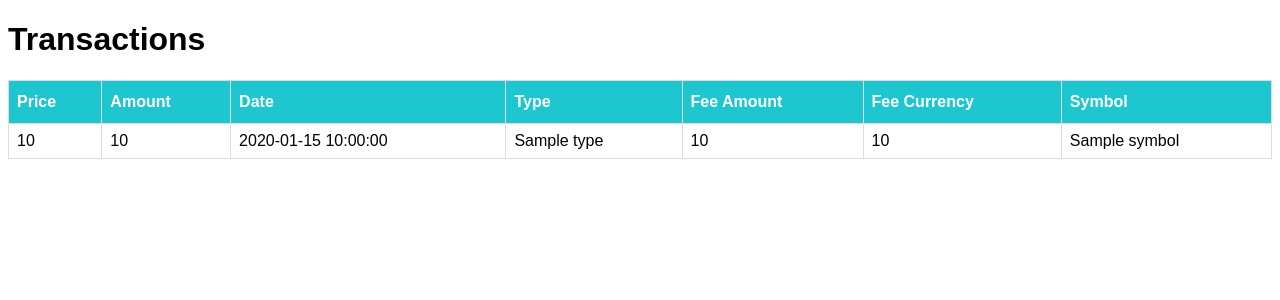
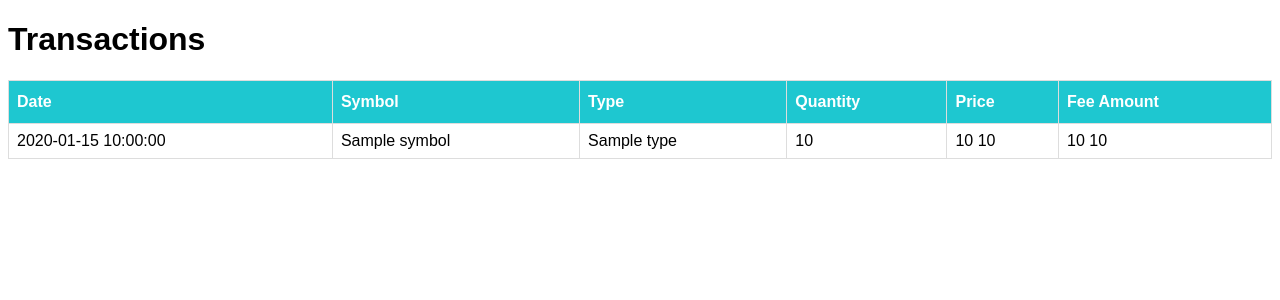
Before and after one commit to 0xSP3C14LN1NJ4/CryptoPortfolioTracker, a Flask app: page /transactions in a window 1280 px wide. Shown: the part 54-354 px from the top of the page. Run offline with Flask 2, Linux system fonts and the light colour scheme; a database or web service that is not in the repository returns one stand-in record (values such as "Sample title"); data that the repository does not hold is empty.

Commit message:
change columns order

```diff
--- a/templates/transactions.html
+++ b/templates/transactions.html
@@ -4,25 +4,23 @@
 <table>
     <thead>
         <tr>
+            <th>Date</th>
+            <th>Symbol</th>
+            <th>Type</th>
+            <th>Quantity</th>
             <th>Price</th>
-            <th>Amount</th>
-            <th>Date</th>
-            <th>Type</th>
             <th>Fee Amount</th>
-            <th>Fee Currency</th>
-            <th>Symbol</th>
         </tr>
     </thead>
     <tbody>
         {% for transaction in transactions %}
         <tr>
-            <td>{{ transaction['price'] }}</td>
+            <td>{{ transaction['date'] }}</td>
+            <td>{{ transaction['symbol'] }}</td>
+            <td>{{ transaction['type'] }}</td>
             <td>{{ transaction['amount'] }}</td>
-            <td>{{ transaction['date'] }}</td>
-            <td>{{ transaction['type'] }}</td>
-            <td>{{ transaction['fee_amount'] }}</td>
-            <td>{{ transaction['fee_currency'] }}</td>
-            <td>{{ transaction['symbol'] }}</td>
+            <td>{{ transaction['price'] }} {{ transaction['fee_currency'] }}</td>
+            <td>{{ transaction['fee_amount'] }} {{ transaction['fee_currency'] }}</td>
         </tr>
         {% endfor %}
     </tbody>
```
Also changed, not shown: templates/transfers.html (+3 -5 lines).
